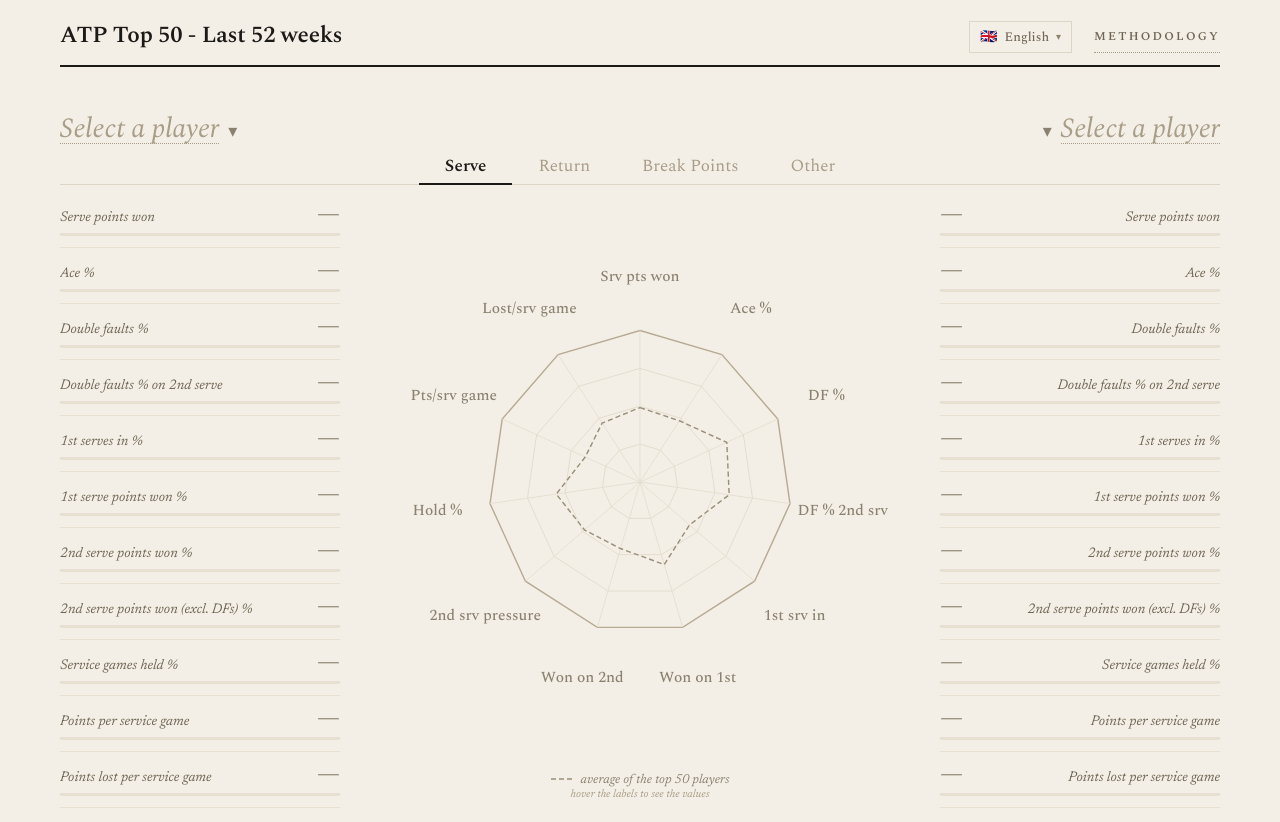
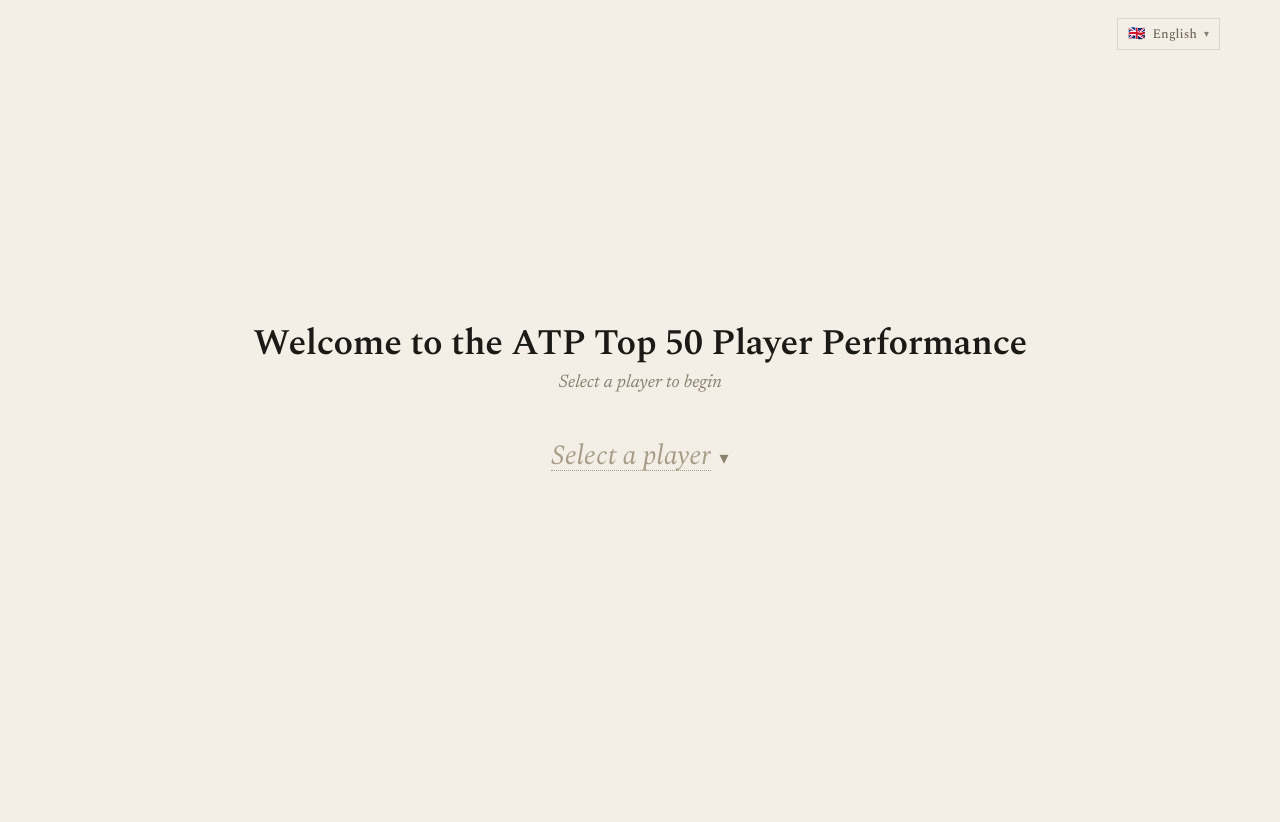
Before and after one commit to daniloderosa/tennis_top50, a Svelte app: page / in a window 1280 px wide. After the commit the page ends 800 px from the top, so only its background shows below. Built offline with nearby package versions, Linux system fonts and the light colour scheme.

Commit message:
Ultime modifiche grafiche

```diff
--- a/index.html
+++ b/index.html
@@ -3,7 +3,7 @@
   <head>
     <meta charset="UTF-8" />
     <meta name="viewport" content="width=device-width, initial-scale=1.0" />
-    <title>ATP Top 50 - Last 52 weeks</title>
+    <title>ATP Top 50 - Player Performance - Last 52 weeks</title>
     <link
       href="https://fonts.googleapis.com/css2?family=Spectral:ital,wght@0,400;0,500;0,600;1,400&family=Newsreader:ital,opsz,wght@0,6..72,400;0,6..72,500;1,6..72,400;1,6..72,500&family=Barlow:wght@400;500;600&display=swap"
       rel="stylesheet"
--- a/src/App.svelte
+++ b/src/App.svelte
@@ -44,6 +44,7 @@
   $: t = UI[lang];
   $: p1 = p1rank == null ? null : (PLAYERS.find(p => p.rank === p1rank) ?? null);
   $: p2 = p2rank == null ? null : (PLAYERS.find(p => p.rank === p2rank) ?? null);
+  $: landing = !p1 && !p2; // nessuna selezione = schermata di benvenuto
   $: radarData = getTabRadarData(tab, lang);
 
   $: { localStorage.setItem('atpb50_tab', tab); }
@@ -59,6 +60,13 @@
 
   function selectP1(e) { p1rank = e.detail; syncPlayersURL(); }
   function selectP2(e) { p2rank = e.detail; syncPlayersURL(); }
+
+  // click sul titolo → torna alla landing (nessun giocatore selezionato)
+  function goHome() {
+    p1rank = null;
+    p2rank = null;
+    syncPlayersURL();
+  }
 
   function changeLang(l) {
     lang = l;
@@ -83,9 +91,13 @@
 
 <div class="app">
   <main>
-    <!-- MASTHEAD -->
-    <header class="masthead">
-      <div class="masthead-title">{t.title}</div>
+    <!-- MASTHEAD (in landing: niente titolo, metodologia né filetto) -->
+    <header class="masthead" class:bare={landing}>
+      {#if !landing}
+        <div class="masthead-title">
+          <button class="title-link" on:click={goHome}>{t.titleMain}</button><span class="masthead-title-sub">{t.titleSub}</span>
+        </div>
+      {/if}
       <div class="masthead-right">
         <div class="lang-wrap" bind:this={langWrap}>
           <button class="lang-btn" on:click={() => (langOpen = !langOpen)}>
@@ -108,10 +120,23 @@
             </div>
           {/if}
         </div>
+        {#if !landing}
           <button class="meth-btn" on:click={() => (showMeth = true)}>{t.methodology}</button>
+        {/if}
       </div>
     </header>
 
+    {#if landing}
+      <!-- LANDING: benvenuto centrato + selettori, niente altro -->
+      <div class="welcome">
+        <h1 class="welcome-title">{t.welcomeTitle}</h1>
+        <p class="welcome-sub">{t.welcomeSub}</p>
+        <!-- un solo selettore: la prima scelta è automaticamente P1 -->
+        <div class="welcome-selectors">
+          <PlayerSelector player={p1} color={C1} otherRank={p2rank} align="left" {lang} on:select={selectP1} />
+        </div>
+      </div>
+    {:else}
       <!-- ROW 1: selettori -->
       <div class="row row-selectors">
         <PlayerSelector player={p1} color={C1} otherRank={p2rank} align="left" {lang} on:select={selectP1} />
@@ -144,6 +169,7 @@
             size={510}
             fsLabel={15}
             emptyText={t.noRadar}
+            avgLabel={t.avgShort}
           />
           <div class="radar-footer">
             <div class="radar-legend">
@@ -160,6 +186,7 @@
           <StatBars player={p2} color={C2} {tab} {lang} align="right" />
         </div>
       </div>
+    {/if}
   </main>
 
   <!-- MODALE METODOLOGIA -->
@@ -184,18 +211,16 @@
   :global(*) { box-sizing: border-box; margin: 0; padding: 0; }
 
   /* ── TEMA ──
-     Colori: sfondo = --bg/--surf qui sotto; colori giocatori = costanti
+     Colori: sfondo = --bg qui sotto; colori giocatori = costanti
      C1 (P1 blu) e C2 (P2 ocra) in cima al <script> di questo file.
      Font: --serif (display/valori) e --serif-text (testo/corsivi) qui sotto
      + il <link> Google Fonts in index.html. */
   :global(:root) {
     --bg:    #f4efe6;       /* carta calda */
-    --surf:  #f4efe6;
     --surf2: #ede6d8;
     --bord:  #e6dfd2;       /* hairline */
     --rule:  #ddd5c6;
     --ink:   #1c1a17;
-    --accent:#1c1a17;
     --avg:   #9a8f7a;
     --txt:   #1c1a17;
     --muted: #8a8170;
@@ -203,7 +228,7 @@
     --label: #6f6655;
     --serif:       'Spectral', serif;
     --serif-text:  'Newsreader', serif;
-    --fs-bar-label: 16px;
+    --fs-bar-label: 18px;
     --fs-bar-value: 28px;
     --fs-player:    34px;
     --fs-tabs:      19px;
@@ -212,7 +237,7 @@
   /* Schermi piccoli (es. portatili 13"): stessi rapporti, misure ridotte */
   @media (max-width: 1500px) {
     :global(:root) {
-      --fs-bar-label: 14px;
+      --fs-bar-label: 16px;
       --fs-bar-value: 23px;
       --fs-player:    28px;
       --fs-tabs:      17px;
@@ -280,8 +305,77 @@
     letter-spacing: -0.01em;
   }
 
+  /* il titolo è un bottone che riporta alla landing */
+  .title-link {
+    font: inherit;
+    letter-spacing: inherit;
+    color: inherit;
+    padding: 0;
+    cursor: pointer;
+  }
+
+  .title-link:hover { text-decoration: underline 1px dotted var(--muted2); text-underline-offset: 5px; }
+
+  .masthead-title-sub {
+    font-size: 18px;
+    font-weight: 400;
+    color: var(--muted);
+    margin-left: 10px;
+  }
+
   @media (max-width: 1500px) {
     .masthead-title { font-size: 23px; }
+    .masthead-title-sub { font-size: 15px; }
+  }
+
+  /* landing: resta solo il dropdown lingua in alto a destra */
+  .masthead.bare {
+    border-bottom: none;
+    justify-content: flex-end;
+    padding-bottom: 0;
+  }
+
+  /* ── WELCOME (landing) ── */
+  .welcome {
+    flex: 1;
+    display: flex;
+    flex-direction: column;
+    align-items: center;
+    justify-content: center;
+    text-align: center;
+    padding-bottom: 6vh; /* compensa otticamente la riga lingua in alto */
+  }
+
+  .welcome-title {
+    font-family: var(--serif);
+    font-size: 44px;
+    font-weight: 600;
+    letter-spacing: -0.01em;
+    color: var(--ink);
+    line-height: 1.1;
+  }
+
+  .welcome-sub {
+    font-family: var(--serif-text);
+    font-size: 21px;
+    font-style: italic;
+    color: var(--muted);
+    margin-top: 10px;
+  }
+
+  .welcome-selectors {
+    display: flex;
+    justify-content: center;
+    margin-top: 44px;
+  }
+
+  /* il selettore non deve allargarsi a tutta pagina: solo il trigger */
+  .welcome-selectors :global(.selector-wrap) { width: auto; }
+
+  @media (max-width: 1500px) {
+    .welcome-title { font-size: 36px; }
+    .welcome-sub { font-size: 18px; }
+    .welcome-selectors { margin-top: 36px; }
   }
 
   .masthead-right {
@@ -361,20 +455,23 @@
 
   .row { display: grid; gap: 10px; }
 
-  /* margin-top calibrato perché il blocco nome (eyebrow+nome) risulti al
-     centro verticale della fascia tra il filetto nero (masthead) e la
-     linea grigia dei tab: spazio sopra ≈ spazio sotto + altezza tab */
+  /* margin-top calibrato per centrare il nome nella fascia filetto nero →
+     linea grigia: spazio sopra il nome ≈ spazio sotto + altezza tab.
+     (è il minimo possibile: meno di così il nome non può essere centrato) */
   .row-selectors {
     grid-template-columns: 1fr 1fr;
     align-items: center;
     gap: 24px;
-    margin-top: 32px;
+    margin-top: 25px;
     flex-shrink: 0;
   }
 
   @media (max-width: 1500px) {
-    .row-selectors { margin-top: 27px; }
+    .row-selectors { margin-top: 21px; }
   }
+
+  /* avvicina i tab al nome (riduce l'altezza totale della sezione) */
+  .row-tabs { margin-top: -6px; }
 
   .row-tabs {
     grid-template-columns: 1fr;
@@ -393,14 +490,14 @@
     font-size: var(--fs-tabs, 19px);
     font-weight: 400;
     color: var(--muted2);
-    padding: 3px 34px 5px;
+    padding: 2px 34px 4px;
     border-bottom: 2px solid transparent;
     margin-bottom: -1px;
     transition: color 0.15s;
   }
 
   @media (max-width: 1500px) {
-    .tab-btn { padding: 2px 26px 4px; }
+    .tab-btn { padding: 1px 26px 3px; }
   }
 
   .tab-btn:not(.active):hover { color: var(--txt); }
@@ -424,10 +521,11 @@
     .row-main { grid-template-columns: 280px 1fr 280px; gap: 22px; }
   }
 
+  /* niente overflow: taglierebbe i tooltip info e farebbe comparire
+     scrollbar interne; se mai il contenuto sborda, scrolla la pagina */
   .col-stats {
     display: flex;
     flex-direction: column;
-    overflow-y: auto;
   }
 
   /* Il radar (margin: auto sull'SVG) si centra verticalmente nella fascia
@@ -440,11 +538,11 @@
     flex-direction: column;
     align-items: center;
     padding: 12px 12px 8px;
-    min-height: 700px;
+    min-height: 720px;
   }
 
   @media (max-width: 1500px) {
-    .col-radar { min-height: 600px; }
+    .col-radar { min-height: 620px; }
     .col-radar :global(.radar-svg) { width: 430px; height: 430px; }
   }
 
@@ -465,14 +563,14 @@
 
   .legend-label {
     font-family: var(--serif-text);
-    font-size: 13px;
+    font-size: 17px;
     font-style: italic;
     color: var(--muted);
   }
 
   .radar-hint {
     font-family: var(--serif-text);
-    font-size: 11px;
+    font-size: 15px;
     font-style: italic;
     color: var(--muted2);
   }
--- a/src/lib/RadarChart.svelte
+++ b/src/lib/RadarChart.svelte
@@ -10,6 +10,7 @@
   export let size = 420;    // rendered px width/height (viewBox stays 0 0 420 420)
   export let fsLabel = 11;  // font size for axis labels (in SVG user units)
   export let emptyText = 'Statistiche insufficienti per il grafico radar';
+  export let avgLabel = 'Media'; // etichetta della media nei valori hover
 
   // Internal coordinate system is always 420×420
   const SZ  = 420;
@@ -159,21 +160,21 @@
       <!-- inline values on hover, centered on label, stacked outward from
            chart; players non selezionati non occupano righe -->
       {#if isH}
+        {@const avgV = avgVals[i]}
         {@const lines = [
-          ...(p1 ? [{ val: p1[ax.key], color: c1 }] : []),
-          ...(p2 ? [{ val: p2[ax.key], color: c2 }] : []),
+          ...(p1 ? [{ text: p1[ax.key] != null ? `${p1[ax.key]}${ax.unit}` : '—', color: c1, fs: fsLabel + 1, w: 700 }] : []),
+          ...(p2 ? [{ text: p2[ax.key] != null ? `${p2[ax.key]}${ax.unit}` : '—', color: c2, fs: fsLabel + 1, w: 700 }] : []),
+          { text: `${avgLabel}: ${avgV != null ? (+avgV).toFixed(1) + ax.unit : '—'}`, color: 'var(--avg)', fs: fsLabel, w: 500 },
         ]}
-        {@const avgV = avgVals[i]}
         {#each lines as ln, j}
-          <text x={lx} y={ly + dir * LINE_H * (j + 1)}
+          <!-- sopra il label (dir = -1) gli slot vanno invertiti, così
+               l'ordine visivo dall'alto è sempre: P1, P2, media -->
+          {@const slot = dir === 1 ? j + 1 : lines.length - j}
+          <text x={lx} y={ly + dir * LINE_H * slot}
             text-anchor="middle" dominant-baseline="middle"
-              font-size={fsLabel + 1} font-weight="700" fill={ln.color}
-          >{ln.val != null ? `${ln.val}${ax.unit}` : '—'}</text>
+            font-size={ln.fs} font-weight={ln.w} fill={ln.color}
+          >{ln.text}</text>
         {/each}
-        <text x={lx} y={ly + dir * LINE_H * (lines.length + 1)}
-          text-anchor="middle" dominant-baseline="middle"
-          font-size={fsLabel} font-weight="500" fill="var(--avg)"
-        >⌀ {avgV != null ? (+avgV).toFixed(1) + ax.unit : '—'}</text>
       {/if}
     </g>
   {/each}
--- a/src/lib/StatBars.svelte
+++ b/src/lib/StatBars.svelte
@@ -6,6 +6,12 @@
   export let tab;
   export let align = 'left'; // 'left' | 'right' — colonna specchiata per P2
   export let lang = 'it';
+
+  // tooltip info aperto via click/tap (su desktop basta l'hover CSS)
+  let infoOpen = null;
+  function toggleInfo(key) {
+    infoOpen = infoOpen === key ? null : key;
+  }
 </script>
 
 <div class="stats-panel">
@@ -23,9 +29,20 @@
       ? Math.max(0, Math.min(100, raw))
       : Math.max(0, Math.min(100, ((raw - mn) / (mx - mn)) * 100)))}
 
+    {@const info = lang === 'en' && stat.en?.info ? stat.en.info : stat.info}
+
     <div class="stat-row">
       <div class="stat-meta" class:reversed={align === 'right'}>
-        <span class="stat-label">{statLabel(stat, lang)}</span>
+        <span class="stat-label">
+          {statLabel(stat, lang)}{#if info}<span class="info-wrap" class:open={infoOpen === stat.key}>
+            <button
+              class="info-btn"
+              on:click={() => toggleInfo(stat.key)}
+              aria-label={info}
+            >i</button>
+            <span class="info-tip" class:from-right={align === 'right'}>{info}</span>
+          </span>{/if}
+        </span>
         <span class="stat-value" style="color: {raw == null ? 'var(--muted)' : 'var(--ink)'}">
           {#if raw == null}—{:else}{raw}<span class="stat-unit">{stat.unit}</span>{/if}
         </span>
@@ -65,9 +82,68 @@
 
   .stat-label {
     font-family: var(--serif-text);
-    font-size: var(--fs-bar-label, 16px);
+    font-size: var(--fs-bar-label, 18px);
     font-style: italic;
     color: var(--label);
+  }
+
+  .info-wrap {
+    position: relative;
+    display: inline-block;
+    margin-left: 6px;
+  }
+
+  .info-btn {
+    width: 15px;
+    height: 15px;
+    border: 1px solid var(--muted2);
+    border-radius: 50%;
+    font-family: var(--serif);
+    font-size: 10px;
+    font-style: normal;
+    line-height: 1;
+    color: var(--muted);
+    display: inline-flex;
+    align-items: center;
+    justify-content: center;
+    vertical-align: 2px;
+    cursor: help;
+    padding: 0;
+  }
+
+  .info-wrap:hover .info-btn,
+  .info-wrap.open .info-btn {
+    color: var(--ink);
+    border-color: var(--ink);
+  }
+
+  .info-tip {
+    display: none;
+    position: absolute;
+    bottom: calc(100% + 6px);
+    left: -4px;
+    width: max-content;
+    max-width: 190px;
+    background: var(--bg);
+    border: 1px solid var(--rule);
+    box-shadow: 0 8px 24px rgba(28, 26, 23, 0.16);
+    padding: 5px 9px;
+    font-family: var(--serif-text);
+    font-size: 12px;
+    font-style: italic;
+    line-height: 1.4;
+    color: var(--label);
+    z-index: 100;
+  }
+
+  .info-tip.from-right {
+    left: auto;
+    right: -4px;
+  }
+
+  .info-wrap:hover .info-tip,
+  .info-wrap.open .info-tip {
+    display: block;
   }
 
   .stat-value {
--- a/src/lib/i18n.js
+++ b/src/lib/i18n.js
@@ -20,7 +20,11 @@
 
 export const UI = {
   en: {
-    title: "ATP Top 50 - Last 52 weeks",
+    titleMain: "ATP Top 50 - Player Performance",
+    titleSub: "Last 52 weeks",
+    avgShort: "Avg",
+    welcomeTitle: "Welcome to the ATP Top 50 Player Performance",
+    welcomeSub: "Select a player to begin",
     methodology: "Methodology",
     methTitle: "Source & methodology",
     methP1:
@@ -40,7 +44,11 @@
     },
   },
   it: {
-    title: "ATP Top 50 - Ultime 52 settimane",
+    titleMain: "ATP Top 50 - Performance Giocatori",
+    titleSub: "Ultime 52 settimane",
+    avgShort: "Media",
+    welcomeTitle: "Benvenuto in ATP Top 50 - Performance Giocatori",
+    welcomeSub: "Seleziona un giocatore per iniziare",
     methodology: "Metodologia",
     methTitle: "Fonte e metodologia",
     methP1:
```
Also changed, not shown: src/lib/data.js, 1 other file (tests, documents, lock files or other folders). Lines whose indentation alone changed are shown as unchanged.
